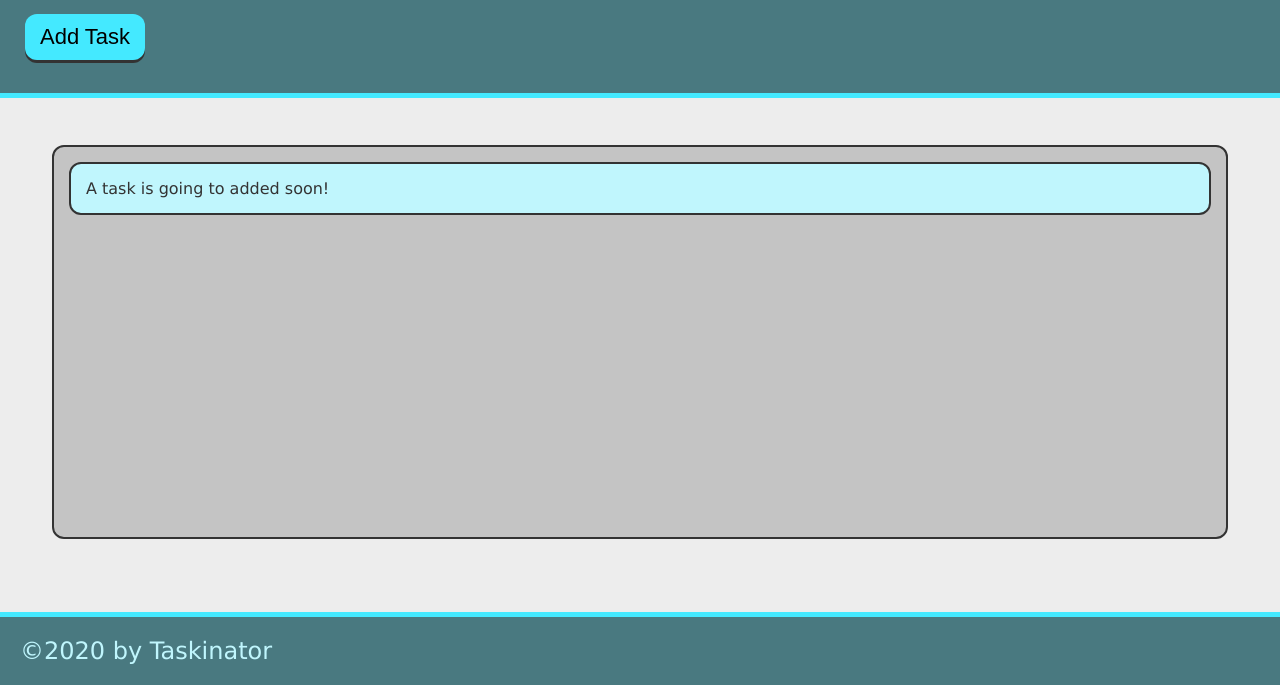
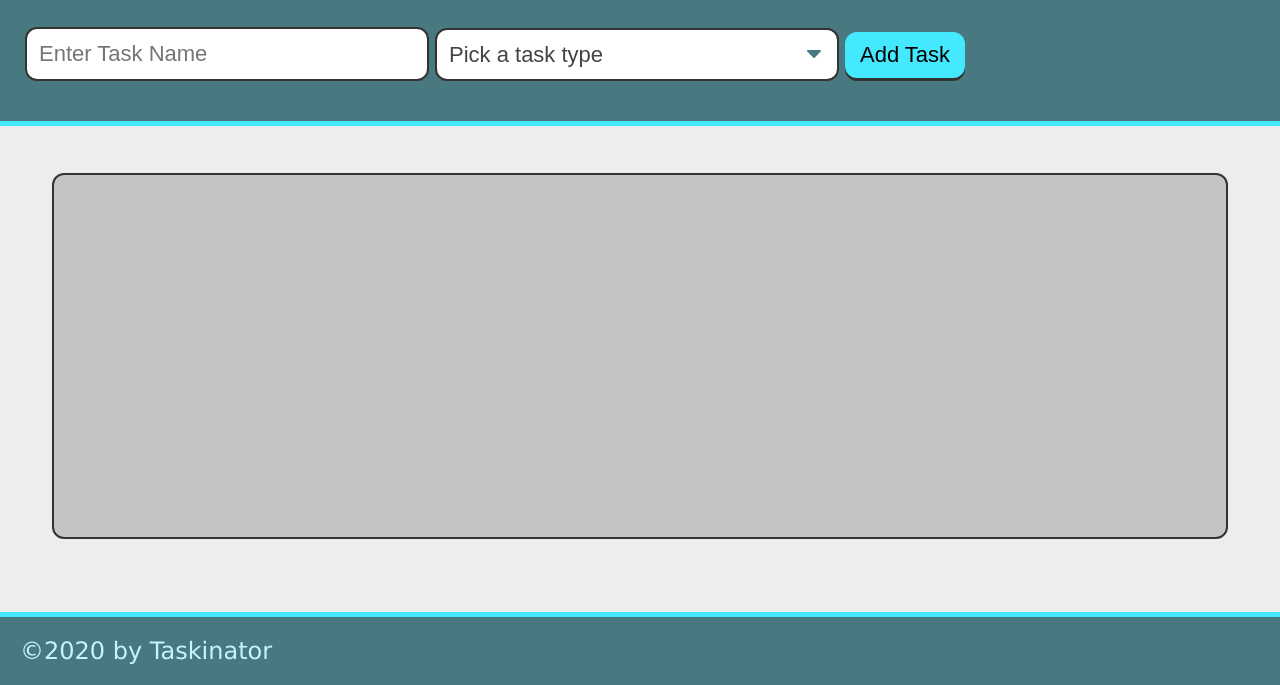
Before and after one commit to NicCarrig/taskinator, a plain HTML site: page index.html in a window 1280 px wide. Shown: the part 115-800 px from the top of the page. Drawn offline with Linux system fonts and the light colour scheme.

Commit message:
added dropdown

```diff
--- a/index.html
+++ b/index.html
@@ -12,14 +12,29 @@
     <header>
         <h1 class="page-title">Taskinator</h1>
         <p>Click the button below to add a new task!</p>
-        <button class="btn" id="save-task">Add Task</button>
+        <form id="task-form">
+            <div class="form-group">
+                <input type="text" name="task-name" placeholder="Enter Task Name" />
+            </div>
+            <div class="form-group">
+                <select name="task-type" class="select-dropdown">
+                    <option value="" disabled selected>Pick a task type</option>
+                    <option value="Print">Print</option>
+                    <option value="Web">Web</option>
+                    <option value="Mobile">Mobile</option>
+                </select>
+            </div>
+            <div class="form-group">
+
+                <button class="btn" id="save-task" type="submit">Add Task</button>
+            </div>
+        </form>
     </header>
 
     <main class="page-content">
         <section class="task-list-wrapper">
             <h2 class="list-title"></h2>
             <ul class="task-list" id="tasks-to-do">
-                <li class="task-item">A task is going to added soon!</li>
             </ul>
         </section>
 
```
